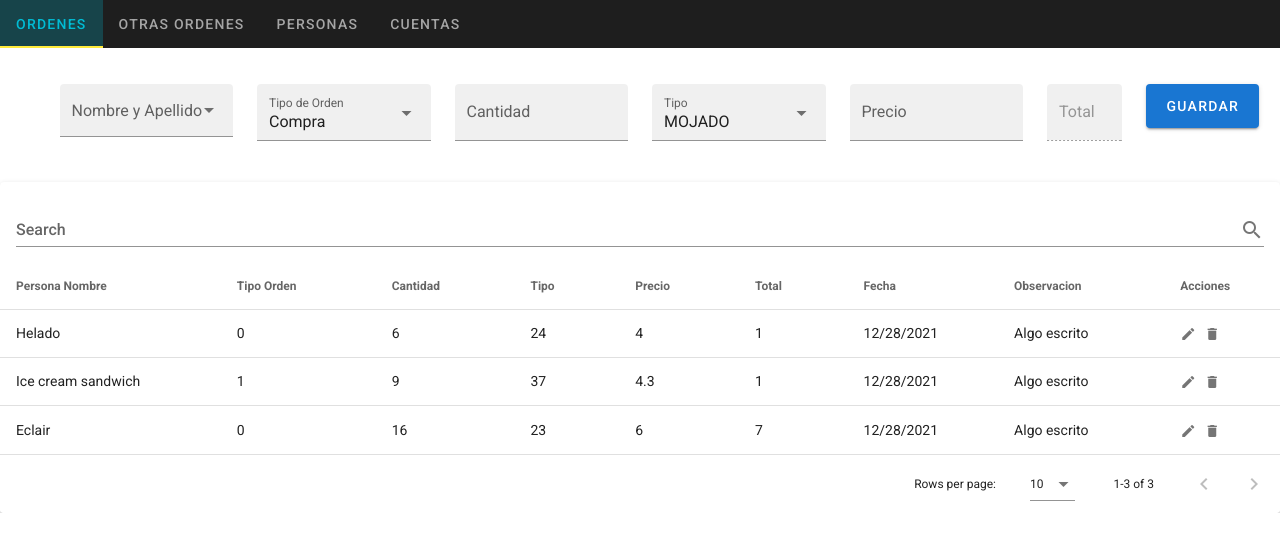
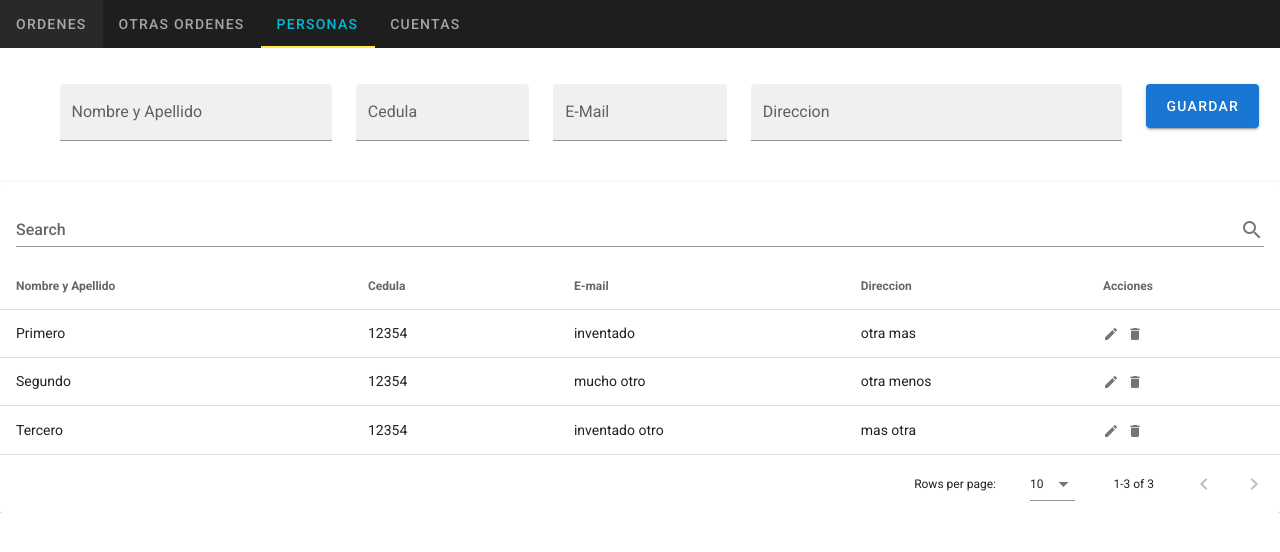
Before and after one commit to chrishkv/vue-cacaontrol, a Vue app: page / in a window 1280 px wide. Shown: the top 552 px of the page. Built offline with nearby package versions, Linux system fonts and the light colour scheme; no server answers.

Commit message:
Se agregan otros tipos de productos

```diff
--- a/src/components/Ordenes.vue
+++ b/src/components/Ordenes.vue
@@ -26,7 +26,7 @@
         </v-col>
 
         <v-col cols="12" sm="2">
-          <v-select :items="tipo_select" filled label="Tipo" v-model="tipo"></v-select>
+          <v-select :items="tipo_select" filled label="Tipo" v-model="tipo" item-value="value"></v-select>
         </v-col>
 
         <v-col cols="12" sm="2">
@@ -39,6 +39,11 @@
 
         <v-col cols="12" sm="1">
           <v-btn v-on:click="addOrden" color="primary" dark large>Guardar</v-btn>
+        </v-col>
+      </v-row>
+      <v-row>
+        <v-col cols="12" sm="11">
+          <v-text-field v-model="observacion" filled label="Observacion"></v-text-field>
         </v-col>
       </v-row>
     </v-container>
@@ -133,7 +138,7 @@ import EventBus from '../bus'
               persona_id: this.personas.find((item)=>{return item.id == this.persona_id}).nombre,
               tipo_orden_id: this.tipo_orden_id ? 'Venta' : 'Compra',
               cantidad: this.cantidad + ' lb',
-              tipo: this.tipo,
+              tipo: this.tipo_select[this.tipo].text,
               precio: this.precio,
               total: this.total,
               observacion: this.observacion,
@@ -157,7 +162,7 @@ import EventBus from '../bus'
                persona_id: 'Helado',
                tipo_orden_id: 0,
                cantidad: 6.0,
-               tipo: 24,
+               tipo: 0,
                precio: 4.0,
                total: '1',
                observacion: 'Algo escrito',
@@ -167,7 +172,7 @@ import EventBus from '../bus'
                persona_id: 'Ice cream sandwich',
                tipo_orden_id: 1,
                cantidad: 9.0,
-               tipo: 37,
+               tipo: 1,
                precio: 4.3,
                total: '1',
                observacion: 'Algo escrito',
@@ -177,7 +182,7 @@ import EventBus from '../bus'
                persona_id: 'Eclair',
                tipo_orden_id: 0,
                cantidad: 16.0,
-               tipo: 23,
+               tipo: 2,
                precio: 6.0,
                total: '7',
                observacion: 'Algo escrito',
@@ -207,7 +212,7 @@ import EventBus from '../bus'
           persona_id:'',
           tipo_orden_id:0,
           cantidad:'',
-          tipo:'MOJADO',
+          tipo:0,
           precio:'',
           total:'',
           observacion:'',
@@ -215,7 +220,13 @@ import EventBus from '../bus'
           ordenes: [],
           personas: [],
           tipo_orden_select: [{text:'Compra', value:0},{text:'Venta', value:1}],
-          tipo_select: ['MOJADO','SECO'],
+          tipo_select: [
+            {text:'Latas CCN51', value:0},
+            {text:'Seco CCN51 lbs', value:1},
+            {text:'Latas Nacional', value:2},
+            {text:'Seco Nacional', value:3},
+            {text:'Latas Monilla', value:4},
+          ],
           numberRules: [
             v => !!v || 'Valor es Obligatorio',
             v => v > 0 || 'El valor debe ser mayor a 0',
--- a/src/components/Personas.vue
+++ b/src/components/Personas.vue
@@ -45,13 +45,13 @@
         <v-icon
           small
           class="mr-2"
-          @click="editItem(item)"
+          @click="editPersona(item)"
         >
           mdi-pencil
         </v-icon>
         <v-icon
           small
-          @click="deleteItem(item)"
+          @click="deletePersona(item)"
         >
           mdi-delete
         </v-icon>
@@ -101,24 +101,49 @@ import EventBus from '../bus'
          .catch(() => (//console.log(error)
            this.personas = [
              {
+               id: 0,
                nombre: 'Primero',
                cedula: 12354,
                mail: 'inventado',
                direccion: 'otra mas',
              },
              {
+               id: 1,
                nombre: 'Segundo',
                cedula: 12354,
                mail: 'mucho otro',
                direccion: 'otra menos',
              },
              {
+               id: 2,
                nombre: 'Tercero',
                cedula: 12354,
                mail: 'inventado otro',
                direccion: 'mas otra ',
              }]
        ));
+     },
+
+     editPersona(persona){
+       console.log(persona);
+     },
+
+     deletePersona(persona){
+       console.log(persona);
+       axios.post('./ajaxfile.php', {
+         request: 'eliminar_persona',
+         persona_id: persona.persona_id,
+       })
+       .then((response) => (
+         this.personas.unshift({
+           nombre: this.nombre,
+           cedula: this.cedula,
+           mail: this.mail,
+           direccion: this.direccion
+         }),
+         EventBus.$emit('remove-persona', [this.nombre, response.data])
+       ))
+       .catch(error => (console.log(error)))
      },
     },
 
--- a/src/components/Principal.vue
+++ b/src/components/Principal.vue
@@ -53,7 +53,7 @@ export default {
   },
 
   data: () => ({
-    active_tab: 0,
+    active_tab: 2,
   }),
 };
 </script>
```
